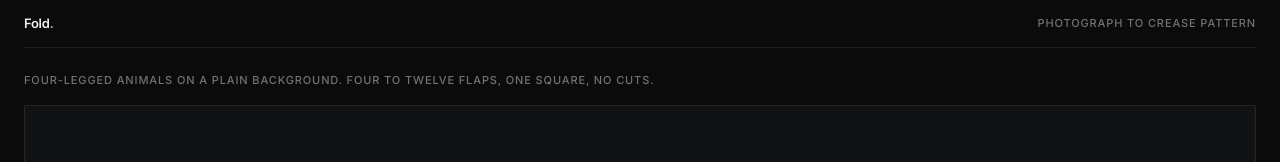
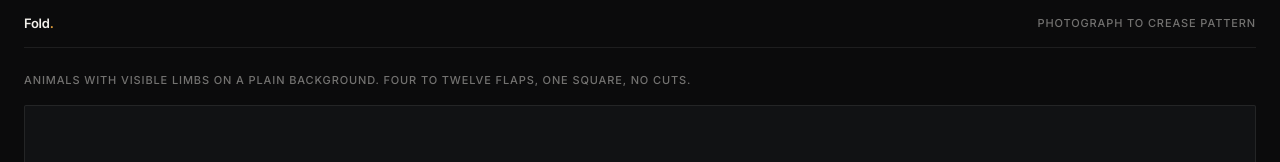
Before and after one commit to prohle/laundry-sim, a Next.js app: page / in a window 1280 px wide. Shown: the top 162 px of the page. Built offline with nearby package versions, Linux system fonts and the light colour scheme.

Commit message:
Screen: supported class widened to animals with visible limbs

```diff
--- a/src/app/page.tsx
+++ b/src/app/page.tsx
@@ -130,7 +130,7 @@ export default function Home() {
 
       <main className="screen">
         <p className="supported">
-          Four-legged animals on a plain background. Four to twelve flaps, one square, no cuts.
+          Animals with visible limbs on a plain background. Four to twelve flaps, one square, no cuts.
         </p>
 
         {view.kind === "empty" && (
@@ -138,7 +138,7 @@ export default function Home() {
             className={`panel-canvas panel-canvas--upload dropzone${dragging ? " panel-canvas--dragging" : ""}`}
             role="button"
             tabIndex={0}
-            aria-label="Choose a photograph. Four-legged animals on a plain background."
+            aria-label="Choose a photograph. Animals with visible limbs on a plain background."
             onClick={() => inputRef.current?.click()}
             onKeyDown={(e) => {
               if (e.key === "Enter" || e.key === " ") {
```
